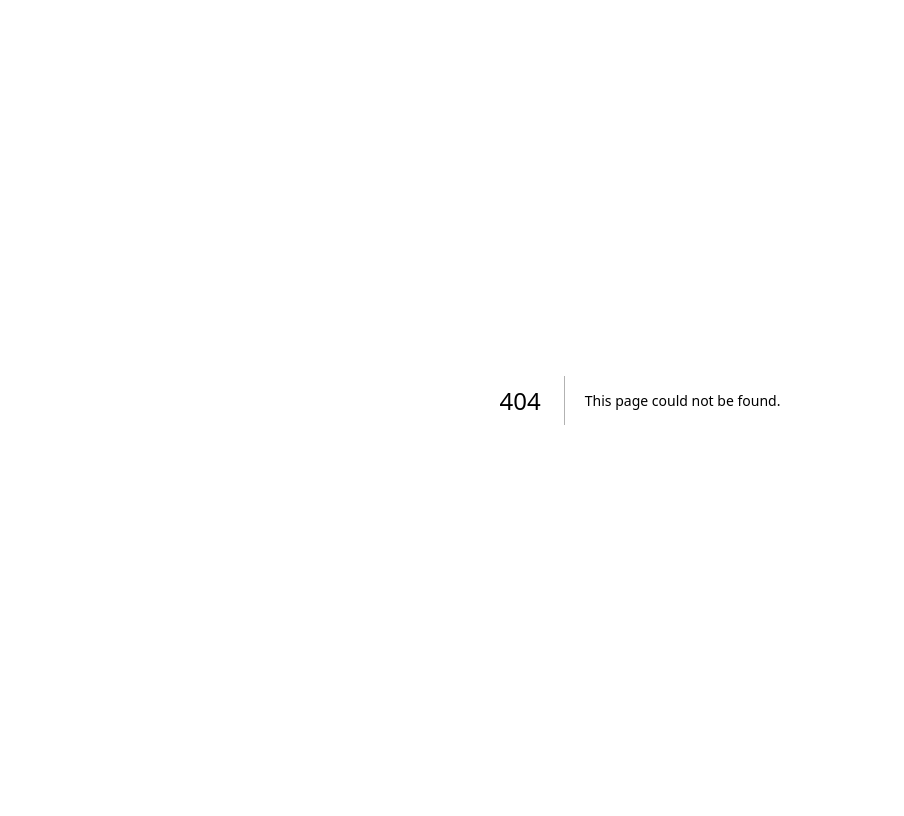
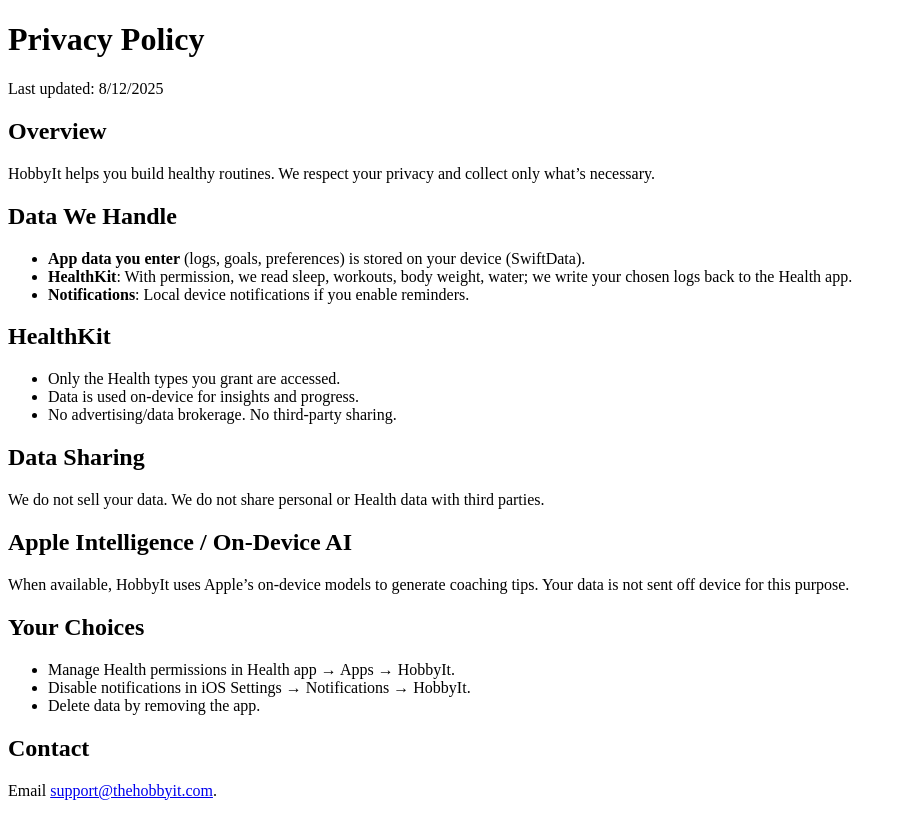
Before and after one commit to EhsanAzish80/thehobbyit-api, a Next.js app: page /privacy in a window 1280 px wide. Before the commit this address had no page. Shown: the whole page, without its empty margins (0-904 px from the left). Built offline with nearby package versions, Linux system fonts and the light colour scheme.

Commit message:
Create privacy.tsx

```diff
--- /dev/null
+++ b/src/pages/privacy.tsx
@@ -0,0 +1,73 @@
+import Head from "next/head";
+
+export default function Privacy() {
+  return (
+    <>
+      <Head>
+        <title>HobbyIt Privacy Policy</title>
+        <meta
+          name="description"
+          content="How HobbyIt handles your data, including Apple Health information."
+        />
+      </Head>
+      <main className="mx-auto max-w-3xl px-6 py-12 prose prose-neutral">
+        <h1>Privacy Policy</h1>
+        <p>Last updated: {new Date().toLocaleDateString()}</p>
+
+        <h2>Overview</h2>
+        <p>
+          HobbyIt helps you build healthy routines. We respect your privacy and
+          collect only what’s necessary.
+        </p>
+
+        <h2>Data We Handle</h2>
+        <ul>
+          <li>
+            <strong>App data you enter</strong> (logs, goals, preferences) is
+            stored on your device (SwiftData).
+          </li>
+          <li>
+            <strong>HealthKit</strong>: With permission, we read sleep,
+            workouts, body weight, water; we write your chosen logs back to the
+            Health app.
+          </li>
+          <li>
+            <strong>Notifications</strong>: Local device notifications if you
+            enable reminders.
+          </li>
+        </ul>
+
+        <h2>HealthKit</h2>
+        <ul>
+          <li>Only the Health types you grant are accessed.</li>
+          <li>Data is used on-device for insights and progress.</li>
+          <li>No advertising/data brokerage. No third-party sharing.</li>
+        </ul>
+
+        <h2>Data Sharing</h2>
+        <p>
+          We do not sell your data. We do not share personal or Health data with
+          third parties.
+        </p>
+
+        <h2>Apple Intelligence / On-Device AI</h2>
+        <p>
+          When available, HobbyIt uses Apple’s on-device models to generate
+          coaching tips. Your data is not sent off device for this purpose.
+        </p>
+
+        <h2>Your Choices</h2>
+        <ul>
+          <li>Manage Health permissions in Health app → Apps → HobbyIt.</li>
+          <li>Disable notifications in iOS Settings → Notifications → HobbyIt.</li>
+          <li>Delete data by removing the app.</li>
+        </ul>
+
+        <h2>Contact</h2>
+        <p>
+          Email <a href="mailto:support@thehobbyit.com">support@thehobbyit.com</a>.
+        </p>
+      </main>
+    </>
+  );
+}
```
